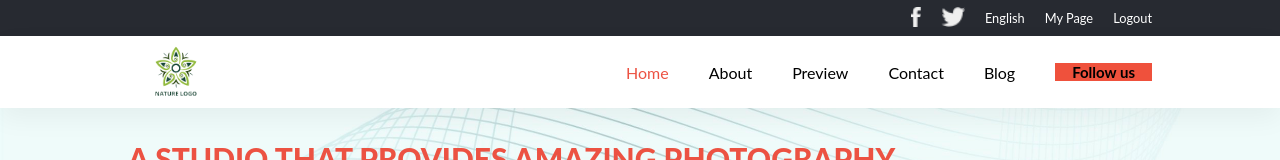
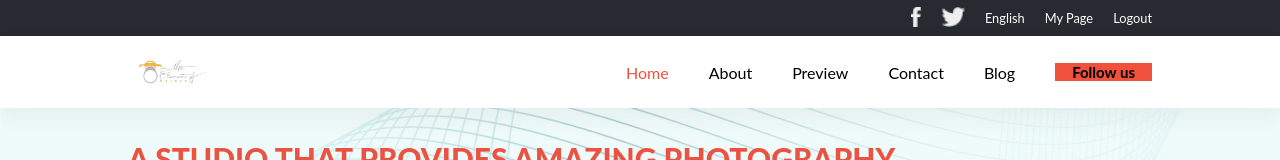
Before and after one commit to AbdimulhinYussuf3675/Module1-Capstone, a plain HTML site: page Index.html in a window 1280 px wide. Shown: the top 160 px of the page. Drawn offline with Linux system fonts and the light colour scheme.

Commit message:
Change logo image

```diff
--- a/Index.html
+++ b/Index.html
@@ -35,7 +35,7 @@
       <div class="wrapper">
         <nav class="main-nav">
           <div class="icon-nav">
-            <a href="./Index.html"><img src="./Images/Nav/images-removebg-preview.png" alt="logo image" /></a>
+            <a href="./Index.html"><img src="./Images/Nav/picha-removebg-preview.png" alt="logo image" /></a>
           </div>
           <div class="icon-menu-mobile">
             <img src="./Images/Nav/hamburger-icon.svg" alt="Hamburger icon" />
```
